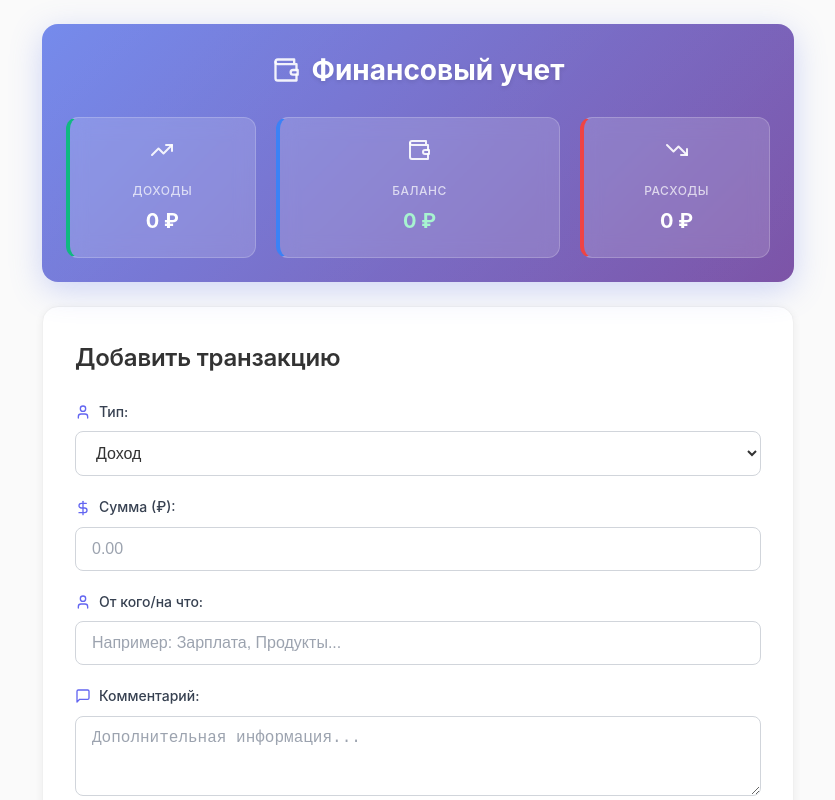
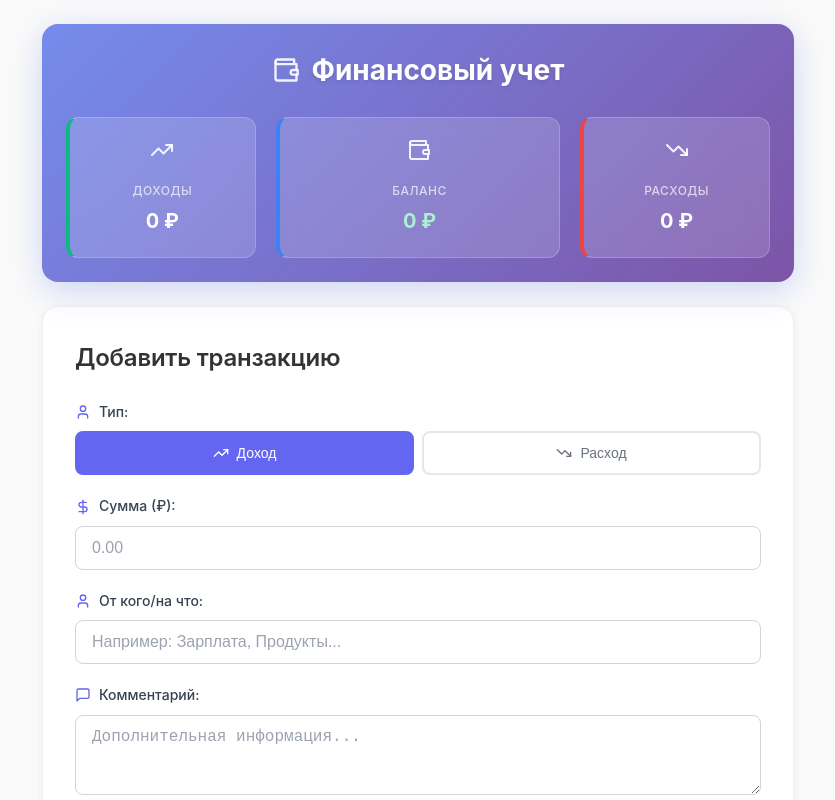
Before and after one commit to burkovmu/my_buh_tg, a React (Vite) app: page / in a window 1280 px wide. Shown: the top 800 px of the page, without its empty margins (222-1057 px from the left). Built offline with nearby package versions, Linux system fonts and the light colour scheme.

Commit message:
Replace type dropdown with toggle buttons: income/expense as interactive buttons with icons

```diff
--- a/src/components/AddTransaction.jsx
+++ b/src/components/AddTransaction.jsx
@@ -1,5 +1,5 @@
 import React, { useState } from 'react'
-import { Plus, DollarSign, User, MessageSquare } from 'lucide-react'
+import { Plus, DollarSign, User, MessageSquare, TrendingUp, TrendingDown } from 'lucide-react'
 import { useTelegram } from '../hooks/useTelegram'
 
 function AddTransaction({ onAdd }) {
@@ -70,21 +70,28 @@ function AddTransaction({ onAdd }) {
 
       <form onSubmit={handleSubmit} className="transaction-form">
         <div className="form-group">
-          <label htmlFor="type" className="form-label">
+          <label className="form-label">
             <User className="form-icon" />
             Тип:
           </label>
-          <select
-            id="type"
-            name="type"
-            value={formData.type}
-            onChange={handleChange}
-            className="form-select"
-            required
-          >
-            <option value="income">Доход</option>
-            <option value="expense">Расход</option>
-          </select>
+          <div className="type-toggle">
+            <button
+              type="button"
+              className={`type-btn ${formData.type === 'income' ? 'active' : ''}`}
+              onClick={() => setFormData(prev => ({ ...prev, type: 'income' }))}
+            >
+              <TrendingUp className="type-icon" />
+              Доход
+            </button>
+            <button
+              type="button"
+              className={`type-btn ${formData.type === 'expense' ? 'active' : ''}`}
+              onClick={() => setFormData(prev => ({ ...prev, type: 'expense' }))}
+            >
+              <TrendingDown className="type-icon" />
+              Расход
+            </button>
+          </div>
         </div>
 
         <div className="form-group">
--- a/src/index.css
+++ b/src/index.css
@@ -198,6 +198,21 @@ body {
     width: 20px;
     height: 20px;
   }
+
+  /* Адаптивность для кнопок типа */
+  .type-toggle {
+    gap: 6px;
+  }
+
+  .type-btn {
+    padding: 10px 12px;
+    font-size: 0.8rem;
+  }
+
+  .type-icon {
+    width: 14px;
+    height: 14px;
+  }
 }
 
 /* Для очень маленьких экранов */
@@ -294,6 +309,51 @@ body {
 .form-select option {
   background: #ffffff;
   color: #333;
+}
+
+/* Переключатель типа транзакции */
+.type-toggle {
+  display: flex;
+  gap: 8px;
+  width: 100%;
+}
+
+.type-btn {
+  flex: 1;
+  display: flex;
+  align-items: center;
+  justify-content: center;
+  gap: 8px;
+  padding: 12px 16px;
+  border: 2px solid #e5e7eb;
+  border-radius: 8px;
+  background: #ffffff;
+  color: #6b7280;
+  font-size: 0.875rem;
+  font-weight: 500;
+  cursor: pointer;
+  transition: all 0.2s ease;
+}
+
+.type-btn:hover {
+  border-color: #d1d5db;
+  background: #f9fafb;
+}
+
+.type-btn.active {
+  border-color: #6366f1;
+  background: #6366f1;
+  color: white;
+}
+
+.type-btn.active:hover {
+  background: #5855eb;
+  border-color: #5855eb;
+}
+
+.type-icon {
+  width: 16px;
+  height: 16px;
 }
 
 .form-textarea {
```
